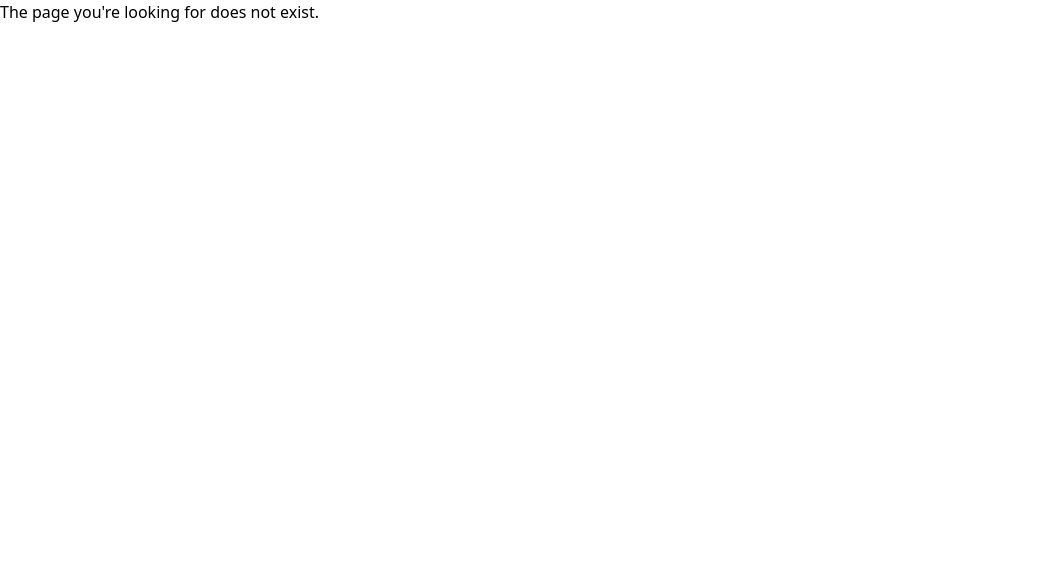
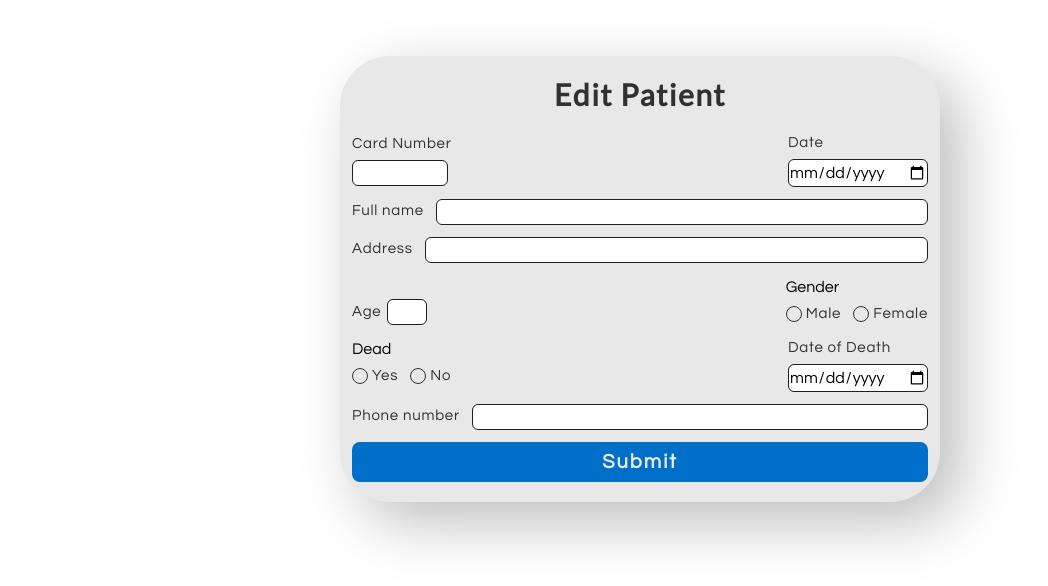
Before and after one commit to kawojue/toopcc-beta, a Next.js app in the folder client/: page /patients/1/edit in a window 1280 px wide. Before the commit this address had no page. Shown: the top 586 px of the page, without its empty margins (0-1048 px from the left). Built offline with nearby package versions, Linux system fonts and the light colour scheme.

Commit message:
[add] edit patient

```diff
--- /dev/null
+++ b/client/app/patients/[patientId]/edit/page.tsx
@@ -0,0 +1,146 @@
+/* eslint-disable react-hooks/rules-of-hooks */
+"use client"
+import notify from '@/utils/notify'
+import { parseISO } from 'date-fns'
+import axios from '@/app/api/instance'
+import useToken from '@/hooks/useToken'
+import { lato } from '@/public/font/font'
+import { useRouter } from 'next/navigation'
+import usePatient from '@/hooks/usePatient'
+import throwError from '@/utils/throwError'
+import { useState, FormEvent } from 'react'
+import { SpinnerOne } from '@/components/Spinner'
+
+const page = ({ params: { patientId } }: IPt) => {
+    const router = useRouter()
+    const token: string = useToken()
+    const { state, dispatch }: IPatient = usePatient()
+    const [loading, setLoading] = useState<boolean>(false)
+
+    const death = {
+        dead: state.dead === 'yes' ? true : state.dead === 'no' ? false : null,
+        date: state.deathDate ? parseISO(state.deathDate).toISOString(): ""
+    }
+
+    const handleSubmit = async (e: FormEvent): Promise<void> => {
+        e.preventDefault()
+
+        if (death.date) {
+            if (new Date(death.date) > new Date()) {
+                notify('error', 'Invalid Death Date.')
+                return
+            }
+        }
+
+        setLoading(true)
+        await axios.put(
+            `/patients/patient/${patientId}`,
+            JSON.stringify({
+                sex: state.sex, age: state.age,
+                death: death.dead === null ? '': death,
+                cardNo: state.cardNo, fullname: state.fullname,
+                phone_no: state.phone_no, address: state.address,
+                date: state.date ? parseISO(state.date).toISOString(): '',
+            }),
+            {
+                headers: {
+                    'Authorization': `Bearer ${token}`
+                }
+            }
+        ).then((res: any) => {
+            notify(res.data?.action, res.data?.msg)
+            setTimeout(() => {
+                router.push(`/patients/${patientId}`)
+            }, 500);
+        }).catch((err: any) => throwError(err)).finally(() => setLoading(false))
+    }
+
+    return (
+        <section className="form-section md:mt-14">
+            <h3 className={`${lato.className} form-header`}>
+                Edit Patient
+            </h3>
+            <form onSubmit={handleSubmit} className="patient-form">
+                <article className="flex items-center justify-between">
+                    <div className="flex flex-col gap-1">
+                        <label>Card Number</label>
+                        <input value={state.cardNo} type='text' className="w-24"
+                        onChange={(e) => dispatch({ type: 'CARDNO', payload: e.target.value })} />
+                    </div>
+                    <div className="flex flex-col gap-1">
+                        <label>Date</label>
+                        <input value={state.date} type="date"
+                        onChange={(e) => dispatch({ type: 'DATE', payload: e.target.value })} />
+                    </div>
+                </article>
+                <article className="flex items-center gap-3">
+                    <label>Full name</label>
+                    <input value={state.fullname} type='text' className="flex-grow"
+                    onChange={(e) => dispatch({ type: 'FULLN', payload: e.target.value })} />
+                </article>
+                <article className="flex items-center gap-3">
+                    <label>Address</label>
+                    <input value={state.address} type='text' className="flex-grow"
+                    onChange={(e) => dispatch({ type: 'ADDR', payload: e.target.value })} />
+                </article>
+                <div className="flex justify-between">
+                    <article className="flex gap-1.5 self-end items-center">
+                            <label>Age</label>
+                            <input value={state.age} type='text' className="w-10"
+                            onChange={(e) => dispatch({ type: 'AGE', payload: e.target.value })} />
+                    </article>
+                    <article>
+                        <p className="mb-1">Gender</p>
+                        <div className="flex items-center gap-3">
+                            <div className="flex gap-1 items-center">
+                                <input value='Male' type="radio" id='male' name="sex"
+                                onChange={(e) => dispatch({ type: "SEX", payload: e.target.value })} />
+                                <label htmlFor='male'>Male</label>
+                            </div>
+                            <div className="flex gap-1 items-center">
+                                <input value='Female' type="radio" id='female' name="sex"
+                                onChange={(e) => dispatch({ type: "SEX", payload: e.target.value })} />
+                                <label htmlFor='female'>Female</label>
+                            </div>
+                        </div>
+                    </article>
+                </div>
+                <div className="flex justify-between">
+                    <article>
+                        <p className="mb-1">Dead</p>
+                        <div className="flex items-center gap-3">
+                            <div className="flex gap-1 items-center">
+                                <input value='yes' type="radio" id='death_yes' name="death"
+                                onChange={(e) => dispatch({ type: 'DEAD', payload: e.target.value })} />
+                                <label htmlFor='death_yes'>Yes</label>
+                            </div>
+                            <div className="flex gap-1 items-center">
+                                <input value='no' type="radio" id='death_no' name="death"
+                                onChange={(e) => dispatch({ type: "DEAD", payload: e.target.value })} />
+                                <label htmlFor='death_no'>No</label>
+                            </div>
+                        </div>
+                    </article>
+                    <article className="flex gap-1.5 self-end items-center">
+                        <div className="flex flex-col gap-1">
+                            <label>Date of Death</label>
+                            <input value={state.deathDate} type="date"
+                            onChange={(e) => dispatch({ type: 'DEATH_D', payload: e.target.value })} />
+                        </div>
+                    </article>
+                </div>
+                <article className="flex items-center gap-3">
+                    <label>Phone number</label>
+                    <input value={state.phone_no} type='text' className='flex-grow'
+                    onChange={(e) => dispatch({ type: 'PHN', payload: e.target.value })} />
+                </article>
+                <button type="submit"
+                className="submit-btn hover:bg-clr-6 hover: text-clr-5">
+                    {loading ? <SpinnerOne />: 'Submit'}
+                </button>
+            </form>
+        </section>
+    )
+}
+
+export default page
```
